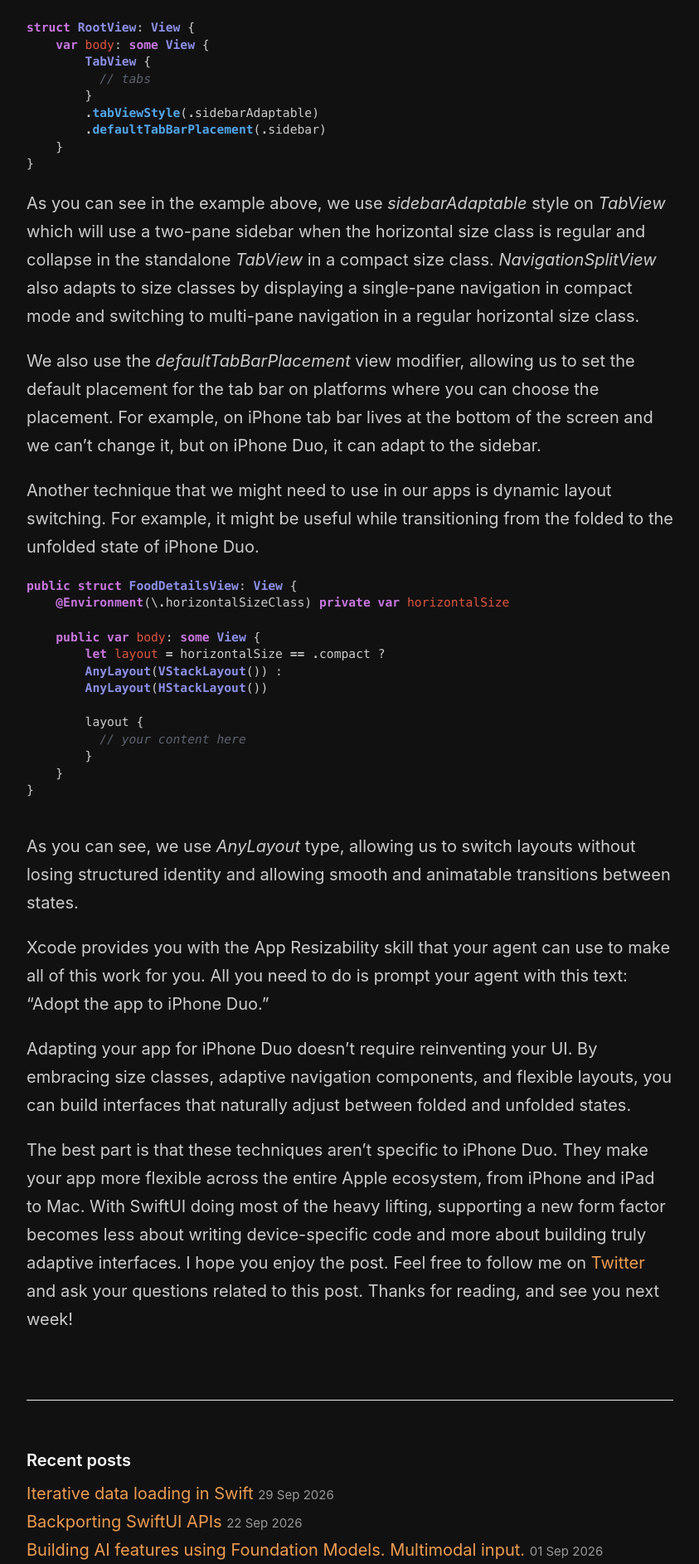
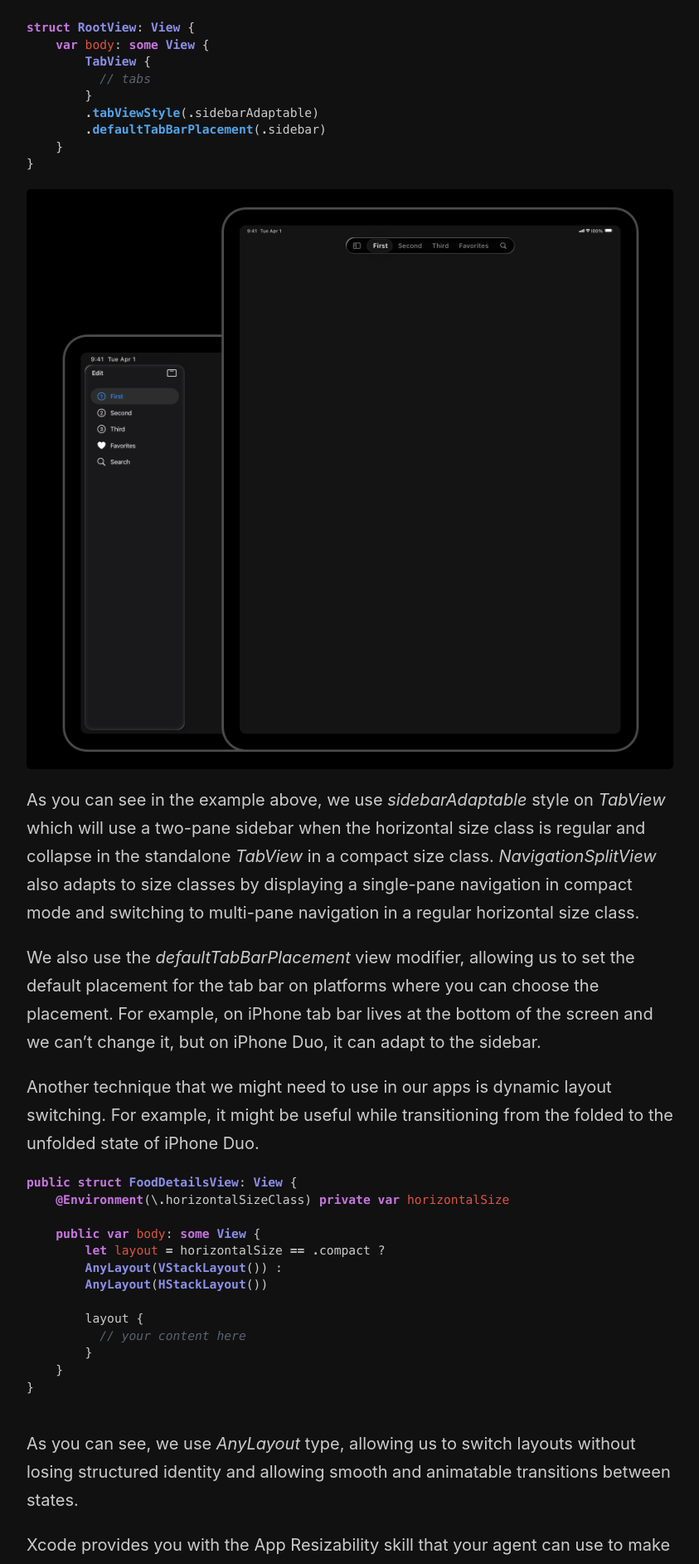
Before and after one commit to mecid/mecid.github.io, a Jekyll site: the page built from _posts/2026-10-14-adapting-your-app-for-iPhone-duo.md, in a window 1280 px wide. Shown: the part 955-2840 px from the top of the page at 83% size, without its empty margins (218-1061 px from the left). Built offline with Jekyll 4.4.1, drawn with Linux system fonts in a browser that asks for light colours.

Commit message:
another image added to the iphone dup post

````diff
--- a/_posts/2026-10-14-adapting-your-app-for-iPhone-duo.md
+++ b/_posts/2026-10-14-adapting-your-app-for-iPhone-duo.md
@@ -25,6 +25,8 @@ struct RootView: View {
     }
 }
 ```
+
+![sidebar-adaptable](/public/sidebarAdaptable.png)
 
 As you can see in the example above, we use *sidebarAdaptable* style on *TabView* which will use a two-pane sidebar when the horizontal size class is regular and collapse in the standalone *TabView* in a compact size class.
 *NavigationSplitView* also adapts to size classes by displaying a single-pane navigation in compact mode and switching to multi-pane navigation in a regular horizontal size class.
````
